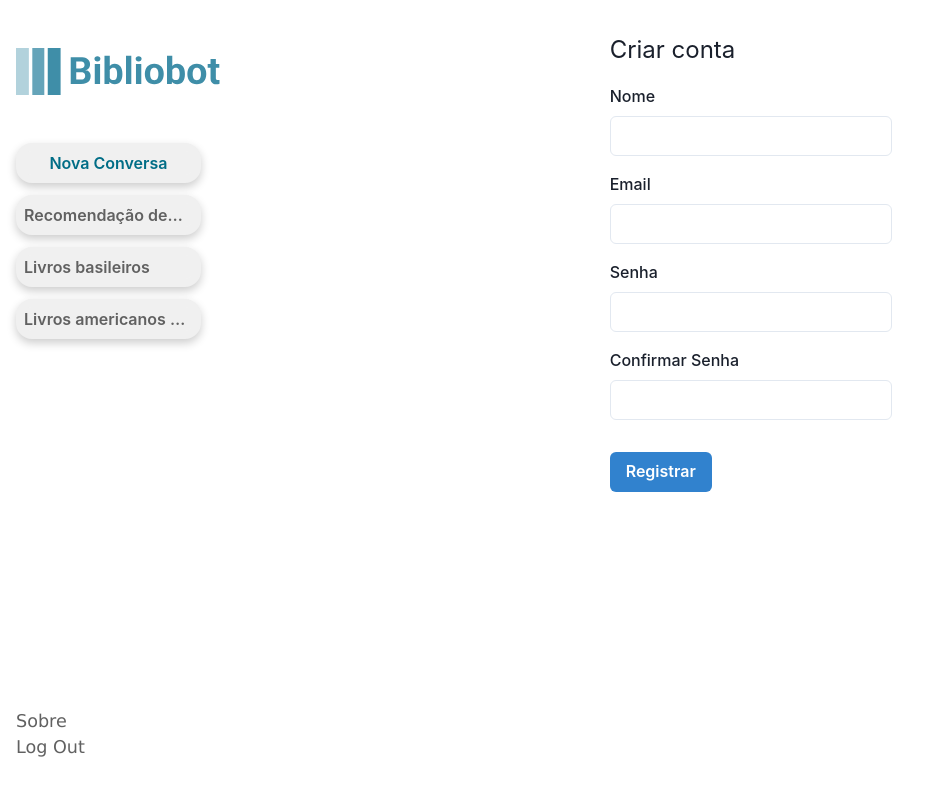
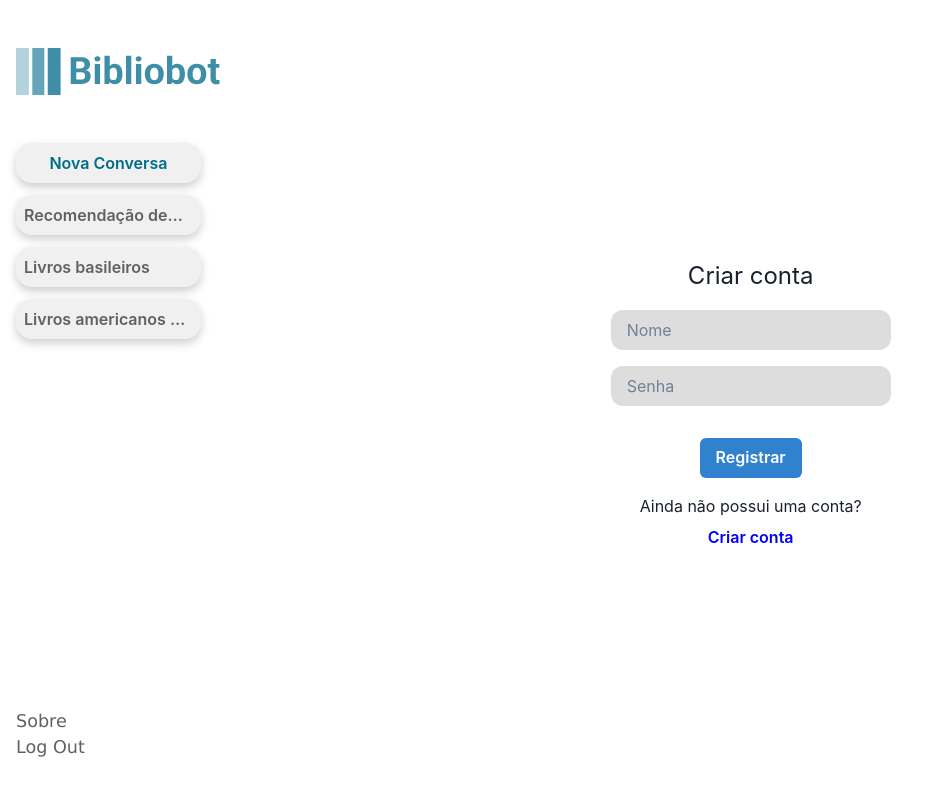
Before and after one commit to books4u-tcc/frontend, a React (Vite) app: page /account in a window 1280 px wide. Shown: the top 796 px of the page, without its empty margins (0-942 px from the left). Built offline with nearby package versions, Linux system fonts and the light colour scheme.

Commit message:
Login page

```diff
--- /dev/null
+++ b/src/components/account/login.tsx
@@ -0,0 +1,54 @@
+import { Flex, FormControl, FormLabel, Input, Text, Button, FormErrorMessage } from "@chakra-ui/react";
+import { useForm } from "react-hook-form";
+
+interface FormData{
+    name: string,
+    password: string
+}
+
+export function Login(){
+    const { register, handleSubmit, formState: { errors } } = useForm<FormData>();
+
+    const onSubmit = (data: FormData) => {
+        console.log(Object.values(data));
+    };
+
+
+    return(
+        <Flex flexDir="column" textAlign="center" p={4} maxW="md" mx="auto">
+            <Text fontSize="2xl" mb={4}>Criar conta</Text>
+            <form onSubmit={handleSubmit(onSubmit)}>
+                <FormControl mb={4}>
+                    <Input
+                        variant="input"
+                        placeholder="Nome"
+                        type="text"
+                        {...register("name", {
+                            required: "Nome é obrigatório",
+                        })}
+                    />
+                    <FormErrorMessage>
+                        {errors.name && errors.name.message && <Text>{errors.name.message}</Text>}
+                    </FormErrorMessage>
+                </FormControl>
+
+                <FormControl isInvalid={Boolean(errors.password)} mb={4}>
+                    <Input
+                        variant="input"
+                        placeholder="Senha"
+                        type="password"
+                        {...register("password", {
+                            required: "Senha é obrigatória",
+                            minLength: { value: 6, message: "Senha deve ter no mínimo 6 caracteres" }
+                        })}
+                    />
+                    <FormErrorMessage>
+                        {errors.password && errors.password.message && <Text>{errors.password.message}</Text>}
+                    </FormErrorMessage>
+                </FormControl>
+
+                <Button type="submit" colorScheme="blue" mt={4}>Registrar</Button>
+            </form>
+        </Flex>
+    );
+}
--- a/src/components/account/register.tsx
+++ b/src/components/account/register.tsx
@@ -16,12 +16,13 @@ export function Register() {
     };
 
     return (
-        <Flex flexDir="column" p={4} maxW="md" mx="auto">
+        <Flex flexDir="column" textAlign="center" p={4} maxW="md" mx="auto">
             <Text fontSize="2xl" mb={4}>Criar conta</Text>
             <form onSubmit={handleSubmit(onSubmit)}>
                 <FormControl isInvalid={Boolean(errors.name)} mb={4}>
-                    <FormLabel>Nome</FormLabel>
                     <Input
+                        variant="input"
+                        placeholder="Nome"
                         type="text"
                         {...register("name", {
                             required: "Nome é obrigatório",
@@ -38,8 +39,9 @@ export function Register() {
                 </FormControl>
 
                 <FormControl isInvalid={Boolean(errors.email)} mb={4}>
-                    <FormLabel>Email</FormLabel>
                     <Input
+                        variant="input"
+                        placeholder="Email"
                         type="email"
                         {...register("email", {
                             required: "Email é obrigatório",
@@ -55,8 +57,9 @@ export function Register() {
                 </FormControl>
 
                 <FormControl isInvalid={Boolean(errors.password)} mb={4}>
-                    <FormLabel>Senha</FormLabel>
                     <Input
+                        variant="input"
+                        placeholder="Senha"
                         type="password"
                         {...register("password", {
                             required: "Senha é obrigatória",
@@ -69,8 +72,9 @@ export function Register() {
                 </FormControl>
 
                 <FormControl isInvalid={Boolean(errors.confirmPassword)} mb={4}>
-                    <FormLabel>Confirmar Senha</FormLabel>
                     <Input
+                        variant="input"
+                        placeholder="Confirmar senha"
                         type="password"
                         {...register("confirmPassword", {
                             required: "Confirmação de senha é obrigatória",
--- a/src/pages/AccountForm.tsx
+++ b/src/pages/AccountForm.tsx
@@ -1,14 +1,36 @@
-import { Flex } from "@chakra-ui/react";
+import { Flex, Text, Button } from "@chakra-ui/react";
 import Sidebar from "../components/sidebar/Sidebar";
 import { Register } from "../components/account/register";
+import React, { useState } from "react";
+import { Login } from "../components/account/login";
 
-export default function AccountForm(){
+interface Props {
+  type: "register" | "login"
+}
+
+const AccountForm : React.FC<Props> = ({type = "login"}) => {
+    const [pageType, setPageType] = useState(type);
     return(
     <Flex h="100vh" p="1rem">
       <Sidebar/>
-      <Flex w="100%" direction="column">
-        <Register/>
+      <Flex w="100%" direction="column" justifyContent="center" alignItems="center">
+          {pageType === "register" ?
+          <>
+            <Register/>
+            <>
+              <Text display="inline-block">Já possui uma conta?</Text>
+              <Button display="inline-block" background="none" border="none" color="blue" onClick={() => setPageType("login")}>Entrar</Button>
+
+            </>
+          </> :
+          <>
+            <Login/>
+            <Text>Ainda não possui uma conta?</Text><Button background="none" border="none" color="blue" onClick={() => setPageType("register")}>Criar conta</Button>
+          </>
+          }
       </Flex>
     </Flex>
-    )
-}
+    );
+};
+
+export default AccountForm;
--- a/src/router/router.tsx
+++ b/src/router/router.tsx
@@ -9,6 +9,6 @@ export const router = createBrowserRouter([
   },
   {
     path: '/account',
-    element: <AccountForm/>
+    element: <AccountForm type="login"/>
   }
 ])
--- a/src/theme.ts
+++ b/src/theme.ts
@@ -16,8 +16,35 @@ const colors = {
   brandGradientHover: "linear-gradient(-45deg, #d2eff4 0%, #eafafc 100%)"
 }
 
+const components = {
+  Input: {
+    baseStyle: {
+
+    },
+    sizes: {},
+    variants: {
+      input:{
+        field: {
+          bgColor: "#DDDDDD",
+          borderColor: "brand",
+          borderRadius: "xl",
+          _hover: {
+            borderColor: "brand",
+          },
+          _focus: {
+            borderColor: "brand",
+            boxShadow: "0 0 0 1px #006D86",
+          },
+        },
+      }
+    },
+    defaultProps: {},
+  },
+}
+
 export const appTheme = extendTheme({
   config,
   shadows,
-  colors
+  colors,
+  components
 })
```
